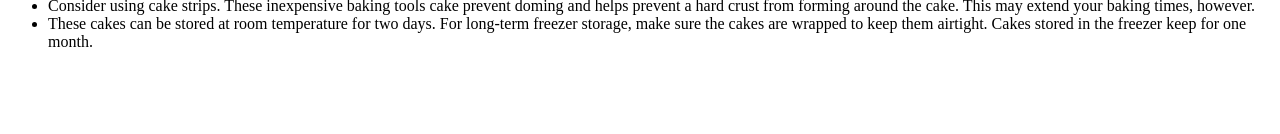
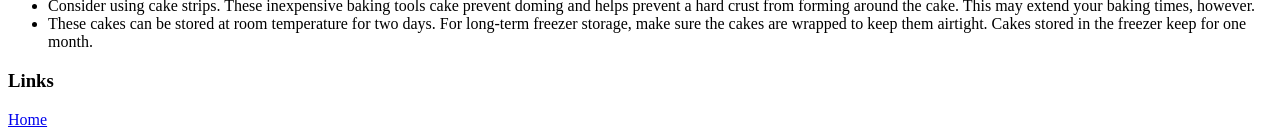
Before and after one commit to jlopez7693/odin-recipes, a plain HTML site: page recipes/vanilla-cake.html in a window 1280 px wide. Shown: the part 868-1002 px from the top of the page. Before the commit the page ends 935 px from the top, so only its background shows below. Drawn offline with Linux system fonts and the light colour scheme.

Commit message:
Added 'Home' button to vanilla cake page

```diff
--- a/recipes/vanilla-cake.html
+++ b/recipes/vanilla-cake.html
@@ -69,5 +69,7 @@
             make sure the cakes are wrapped to keep them airtight. Cakes stored in the freezer keep for one month.
         </li>
     </ul>
+    <h3>Links</h3>
+    <a href="../index.html">Home</a>
 </body>
 </html>
```
